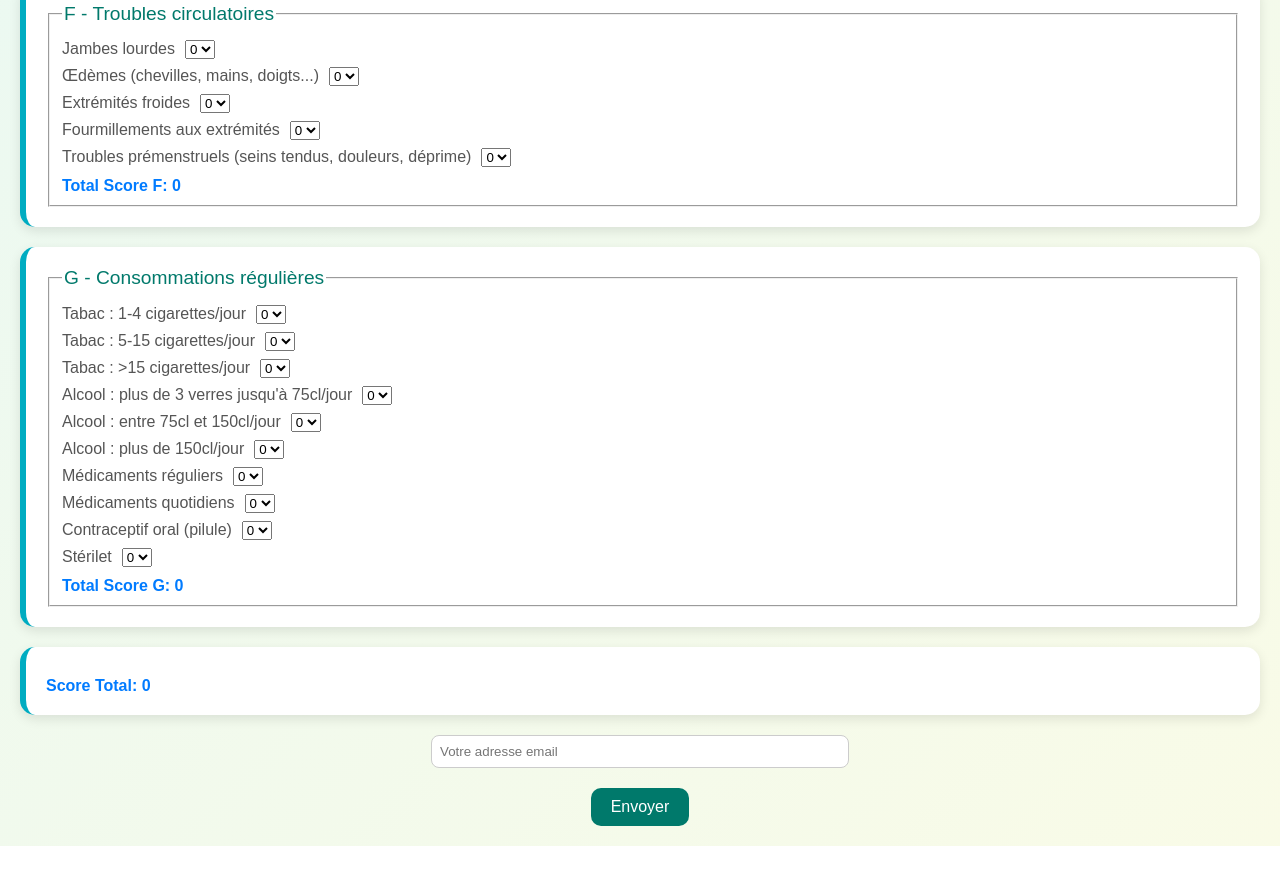
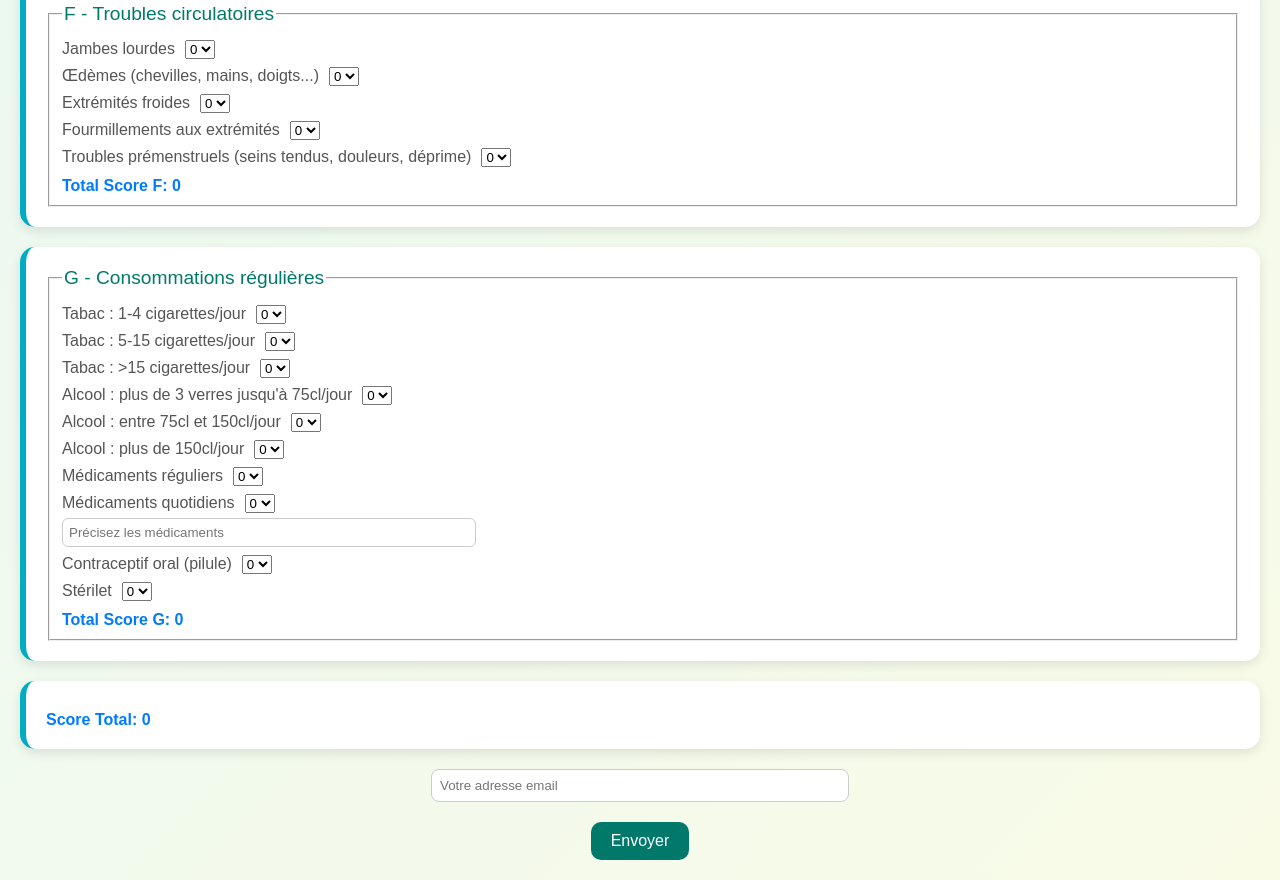
Before and after one commit to entrespheres/questionnaire-sante, a plain HTML site: page index.html in a window 1280 px wide. Shown: the part 1921-2801 px from the top of the page. Before the commit the page ends 2767 px from the top, so only its background shows below. Drawn offline with Linux system fonts and the light colour scheme.

Commit message:
Update index.html

```diff
--- a/index.html
+++ b/index.html
@@ -171,9 +171,12 @@
                   <option value="2">2</option>
                   <option value="3">3</option>
                 </select>`;
-        if (q.toLowerCase().includes("allergie")) {
-          html += `<input type="text" name="${selectId}_detail" placeholder="Précisez le type d'allergie" style="margin-top:5px; display:block; width:100%; max-width:400px; padding:6px; border-radius:6px; border:1px solid #ccc;">`;
-        }
+      if (q.toLowerCase().includes("allergie") || q.toLowerCase().includes("médicaments quotidiens")) {
+  const placeholder = q.toLowerCase().includes("allergie")
+    ? "Précisez le type d'allergie"
+    : "Précisez les médicaments";
+  html += `<input type="text" name="${selectId}_detail" placeholder="${placeholder}" style="margin-top:5px; display:block; width:100%; max-width:400px; padding:6px; border-radius:6px; border:1px solid #ccc;">`;
+}
         html += `</label>`;
       });
       html += `<div class="score">Total Score ${cat.split(' ')[0]}: <span id="score${cat.split(' ')[0]}">0</span></div></fieldset>`;
```
